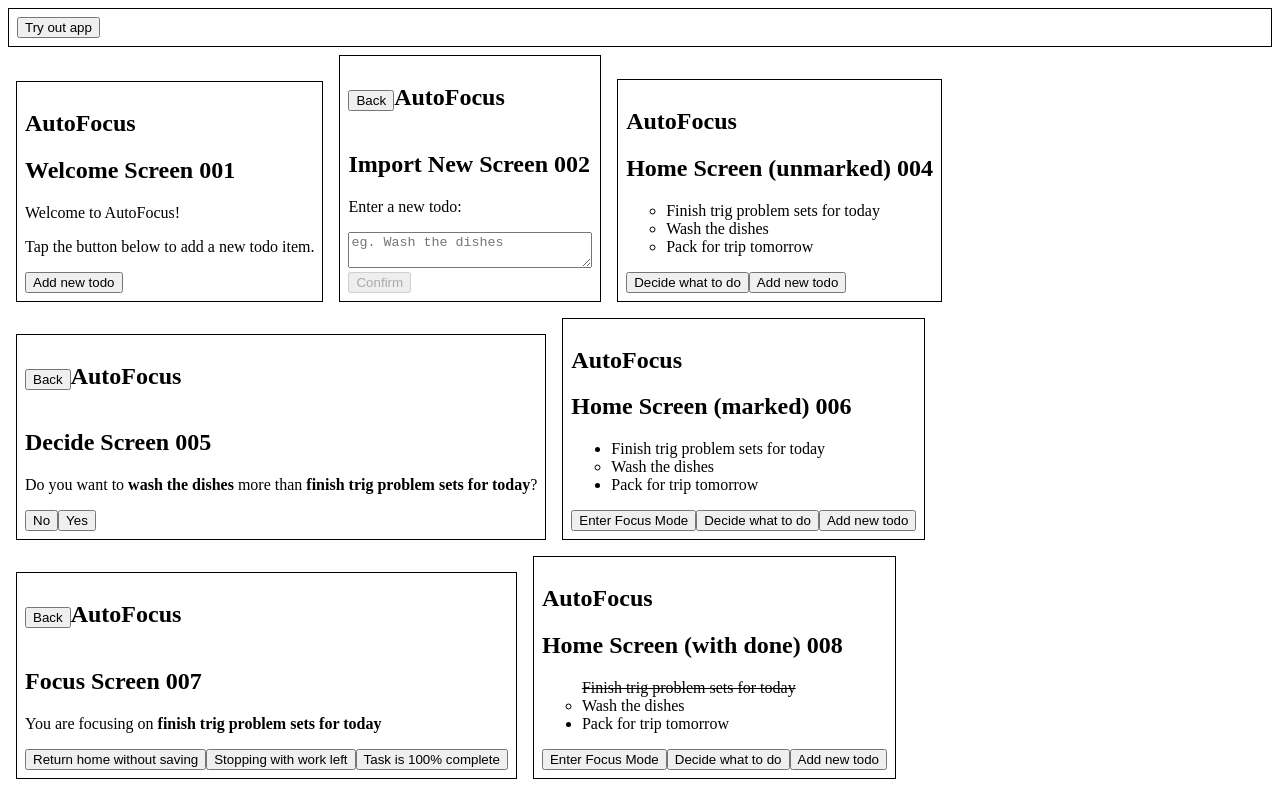
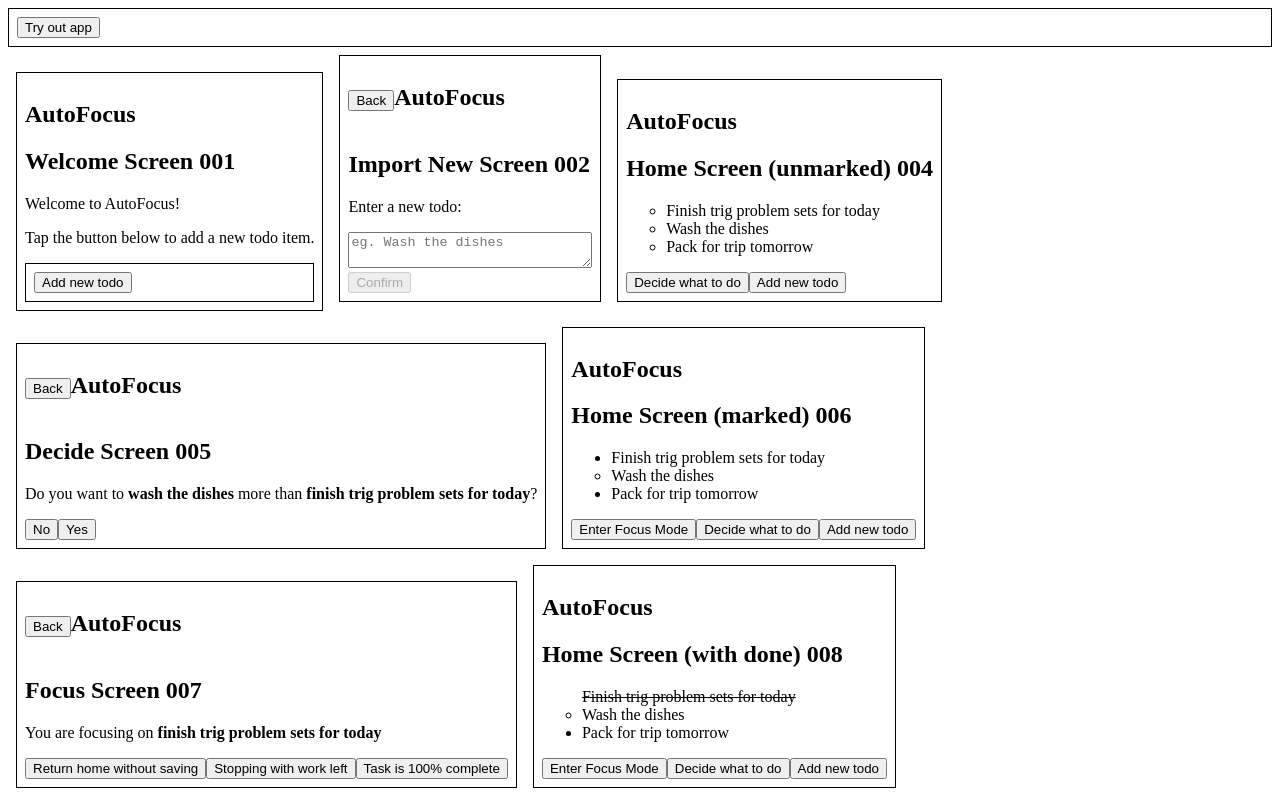
Before and after one commit to avidrucker/autofocus-ui, a React (Create React App) app: page / in a window 1280 px wide. Built offline with nearby package versions, Linux system fonts and the light colour scheme.

Commit message:
update add wrapper to btn link

```diff
--- a/src/components/WelcomeHomeMol.tsx
+++ b/src/components/WelcomeHomeMol.tsx
@@ -1,11 +1,15 @@
 import React from 'react';
 import { Link } from 'react-router-dom';
+
+import { BoxWrapper } from './BoxWrapper';
 
 export const WelcomeHomeMol = () =>
 	<section>
 		<p>Welcome to AutoFocus!</p>
 		<p>Tap the button below to add a new todo item.</p>
-		<Link to="/input-new">
-			<button>Add new todo</button>
-		</Link>
+		<BoxWrapper>
+			<Link to="/input-new">
+				<button>Add new todo</button>
+			</Link>
+		</BoxWrapper>
 	</section>
```
